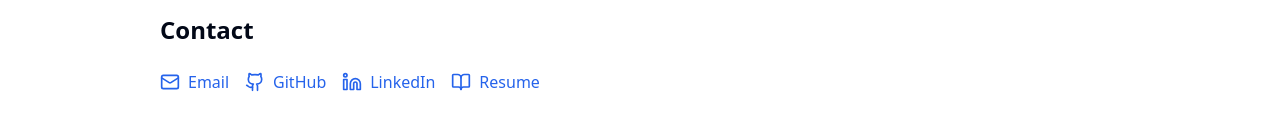
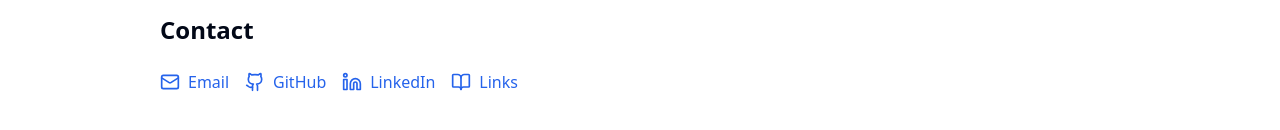
Before and after one commit to AmoKorankye/Web-Portfolio, a Next.js app: page / in a window 1280 px wide. Shown: the part 2949-3079 px from the top of the page. Built offline with nearby package versions, Linux system fonts and the light colour scheme.

Commit message:
edit contact.tsx

```diff
--- a/components/Contact.tsx
+++ b/components/Contact.tsx
@@ -1,5 +1,5 @@
 import Link from 'next/link'
-import { ArrowUpRight, Mail, Github, Linkedin, BookOpen } from 'lucide-react'
+import { Mail, Github, Linkedin, BookOpen } from 'lucide-react'
 
 export default function Contact() {
     return (
@@ -20,7 +20,7 @@ export default function Contact() {
             </Link>
             <Link href="https://drive.google.com/drive/folders/1jwZS7ayqjDHsphEogJWljo4Y44l0KJRf?usp=drive_link" className="flex items-center space-x-2 text-blue-600 hover:text-blue-800" target="_blank" rel="noopener noreferrer">
                 <BookOpen className="w-5 h-5" />
-                <span>Resume</span>
+                <span>Links</span>
             </Link>
             </div>
         </section>
```
